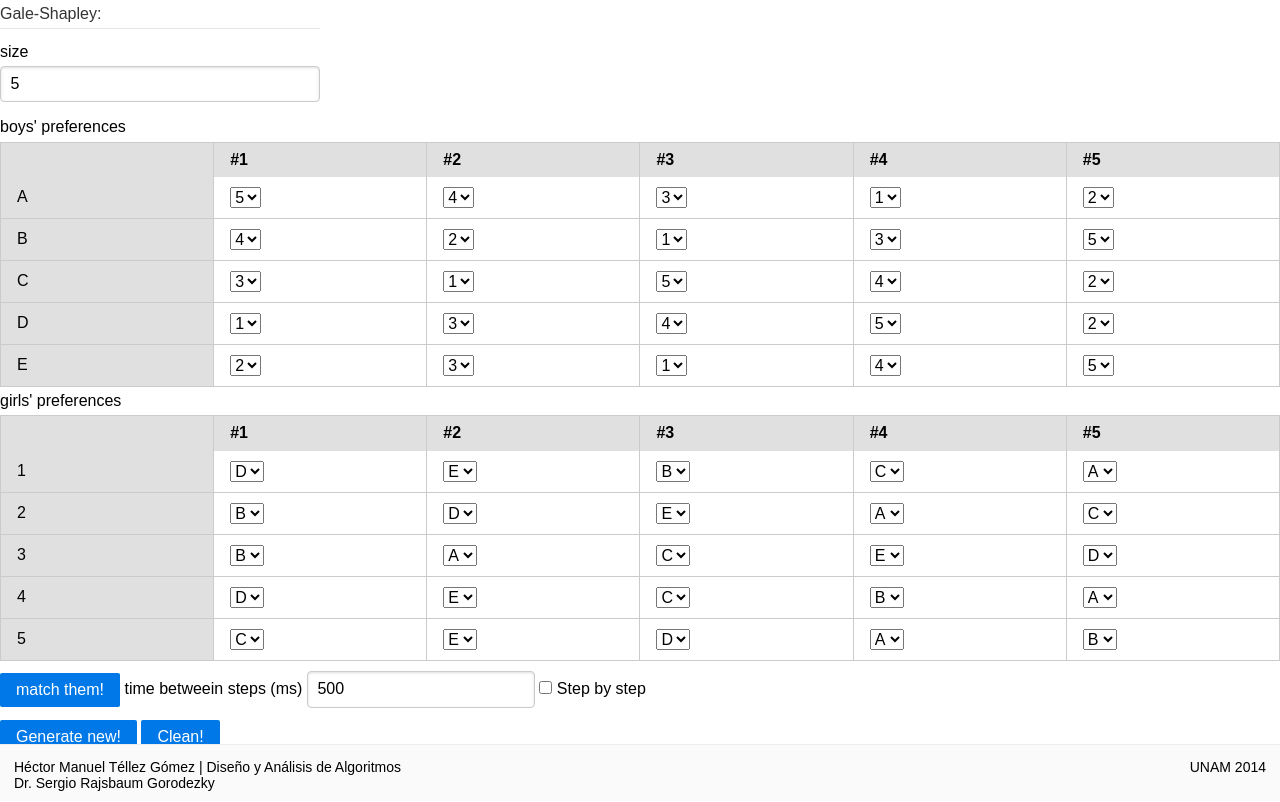
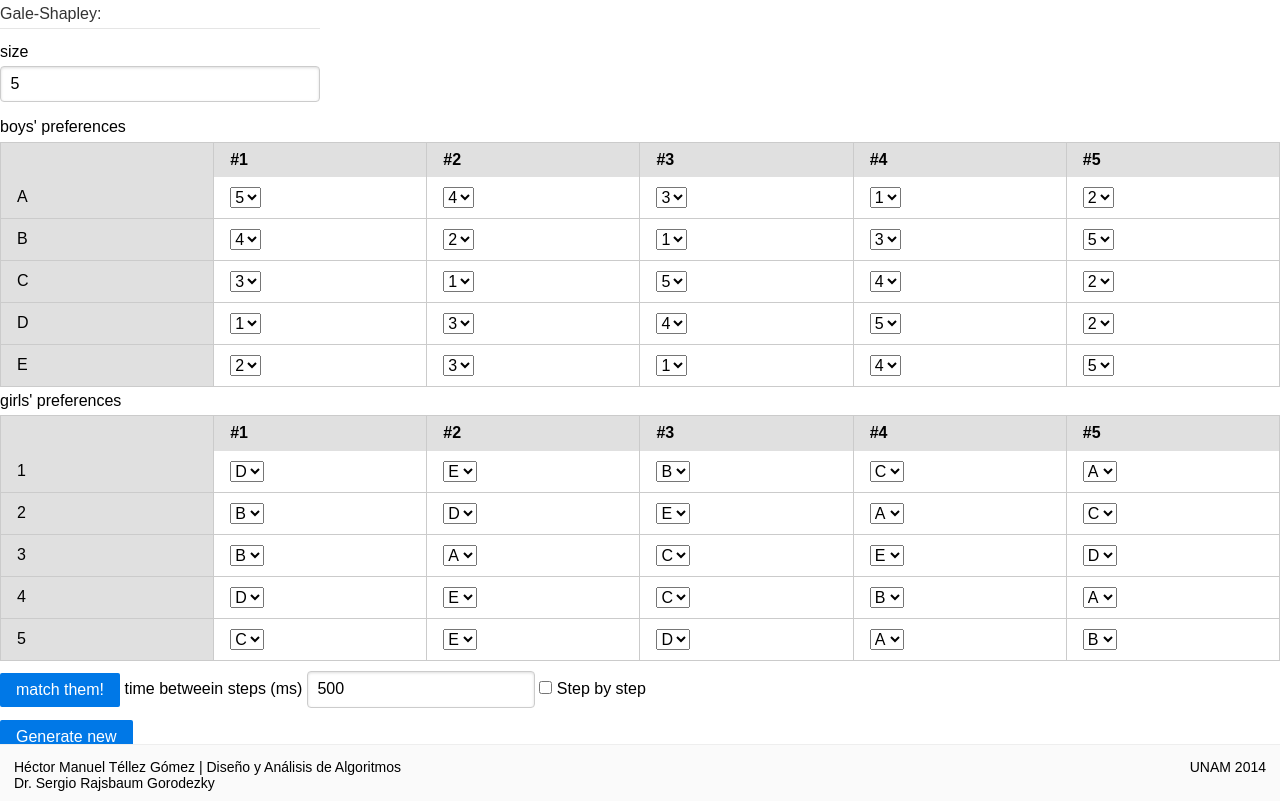
Before and after one commit to tellezhector/galeshapley, a website: page index.html in a window 1280 px wide. Drawn offline with nearby package versions, Linux system fonts and the light colour scheme.

Commit message:
improving edition button behaviour

```diff
--- a/index.html
+++ b/index.html
@@ -137,8 +137,8 @@
 							<button ng-show="stepByStep && !editable" type="button" class="pure-button pure-button-primary" ng-click="nextStep()">next step</button>
 						</fieldset>
 					</form>
-			    	<button type="button" class="pure-button pure-button-primary" ng-click="generate()">Generate new!</button>
-			    	<button type="button" class="pure-button pure-button-primary" ng-click="clean()">Clean!</button>
+			    	<button type="button" class="pure-button pure-button-primary" ng-click="generate()">Generate new</button>
+			    	<button type="button" class="pure-button pure-button-primary" ng-show="!editable" ng-click="clean()">Edit</button>
 			</div>
 		</div>
 		<div id="footer" class="pure-g">
```
